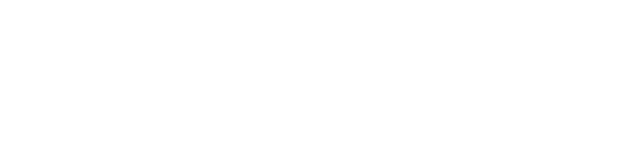
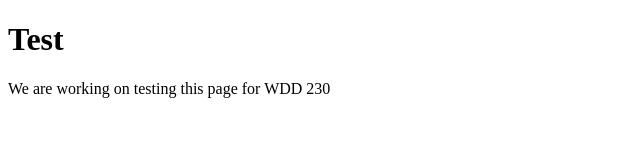
Before and after one commit to okaform/okaform.github.io, a plain HTML site: page index.html in a window 1280 px wide. Shown: the whole page, without its empty margins (0-640 px from the left). Drawn offline with Linux system fonts and the light colour scheme.

Commit message:
initial commit

```diff
--- a/index.html
+++ b/index.html
@@ -6,6 +6,7 @@
     <title>Document</title>
 </head>
 <body>
-
+    <h1>Test</h1>
+    <p>We are working on testing this page for WDD 230</p>
 </body>
 </html>
```
